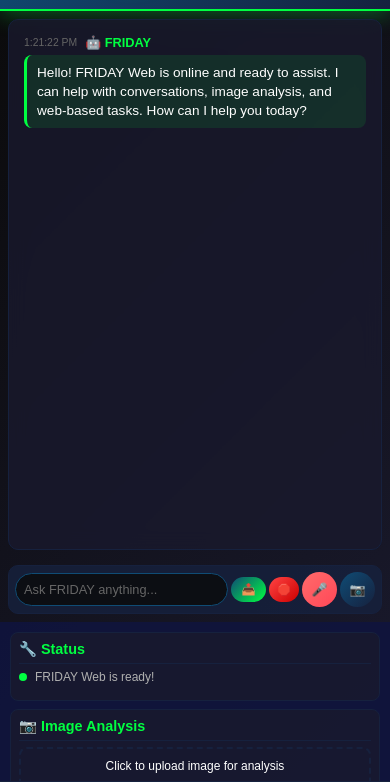
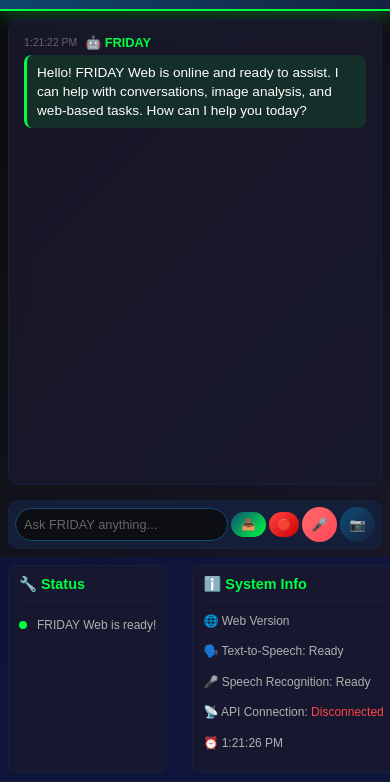
Before and after one commit to Saanctity/FRIDAY-AI-ASSISTANT, a plain HTML site: page frontend/web/index.html in a window 390 px wide. Shown: the part 62-844 px from the top of the page. Drawn offline with Linux system fonts and the light colour scheme; no server answers.

Commit message:
Add mobile responsive design for better mobile experience

```diff
--- a/frontend/web/index.html
+++ b/frontend/web/index.html
@@ -268,7 +268,8 @@
 
         /* Side Panel */
         .side-panel {
-            width: 280px;
+            width: 320px;
+            min-width: 320px;
             background: rgba(16, 21, 62, 0.9);
             border-left: 1px solid #16213e;
             display: flex;
@@ -283,24 +284,30 @@
             background: rgba(26, 26, 46, 0.8);
             border: 1px solid #16213e;
             border-radius: 8px;
-            padding: 12px;
+            padding: 15px;
             margin-bottom: 15px;
         }
 
         .panel-section h3 {
             color: #00ff41;
-            margin-bottom: 8px;
-            font-size: 1rem;
+            margin-bottom: 12px;
+            font-size: 1.1rem;
             border-bottom: 1px solid #16213e;
-            padding-bottom: 5px;
+            padding-bottom: 8px;
+        }
+
+        /* Hide Image Analysis Panel */
+        .panel-section:nth-child(2) {
+            display: none;
         }
 
         /* Status */
         .status-indicator {
             display: flex;
             align-items: center;
-            gap: 8px;
-            margin-bottom: 8px;
+            gap: 10px;
+            margin-bottom: 10px;
+            padding: 8px 0;
         }
 
         .status-dot {
@@ -318,8 +325,9 @@
         }
 
         .status-text {
-            font-size: 0.8rem;
+            font-size: 0.85rem;
             color: #b0b0b0;
+            flex: 1;
         }
 
         /* Image Upload */
@@ -347,6 +355,30 @@
             max-height: 150px;
             border-radius: 5px;
             margin-top: 8px;
+        }
+
+        /* System Info Improvements */
+        #systemInfo {
+            font-size: 0.85rem !important;
+            color: #b0b0b0;
+            line-height: 1.5 !important;
+        }
+
+        #systemInfo div {
+            margin-bottom: 8px;
+            padding: 4px 0;
+        }
+
+        /* Controls Improvements */
+        .panel-section:last-child .btn {
+            width: 100%;
+            margin-bottom: 12px;
+            padding: 12px 15px;
+            font-size: 0.9rem;
+        }
+
+        .panel-section:last-child .btn:last-child {
+            margin-bottom: 0;
         }
 
         /* Loading Animation */
@@ -385,12 +417,61 @@
 
             .side-panel {
                 width: 100%;
-                height: 200px;
-                padding: 10px;
+                height: auto;
+                padding: 12px;
                 border-left: none;
                 border-bottom: 1px solid #16213e;
                 flex-shrink: 0;
-                overflow-y: auto;
+                overflow-x: auto;
+                flex-direction: row;
+                gap: 15px;
+                min-width: unset;
+            }
+
+            .panel-section {
+                min-width: 200px;
+                margin-bottom: 0;
+                margin-right: 15px;
+                flex-shrink: 0;
+                padding: 12px;
+            }
+
+            .panel-section:last-child {
+                margin-right: 0;
+            }
+
+            .panel-section h3 {
+                font-size: 0.9rem;
+                margin-bottom: 8px;
+            }
+
+            /* Horizontal scroll for mobile side panel */
+            .side-panel::-webkit-scrollbar {
+                height: 4px;
+            }
+
+            .side-panel::-webkit-scrollbar-track {
+                background: #1a1a2e;
+            }
+
+            .side-panel::-webkit-scrollbar-thumb {
+                border-radius: 2px;
+                background: #00ff41;
+            }
+
+            /* Mobile controls layout */
+            .panel-section:last-child {
+                display: flex;
+                flex-direction: column;
+                min-width: 150px;
+            }
+
+            .panel-section:last-child .btn {
+                width: 100%;
+                margin-bottom: 8px;
+                padding: 8px 12px;
+                font-size: 0.8rem;
+                white-space: nowrap;
             }
 
             .chat-section {
@@ -399,16 +480,6 @@
                 display: flex;
                 flex-direction: column;
                 min-height: 0;
-            }
-
-            .panel-section {
-                padding: 8px;
-                margin-bottom: 8px;
-            }
-
-            .panel-section h3 {
-                font-size: 0.9rem;
-                margin-bottom: 6px;
             }
 
             .input-area {
@@ -488,7 +559,18 @@
             }
 
             .side-panel {
-                height: 160px;
+                padding: 8px;
+                gap: 10px;
+            }
+
+            .panel-section {
+                min-width: 140px;
+                padding: 10px;
+            }
+
+            .panel-section h3 {
+                font-size: 0.9rem;
+                margin-bottom: 8px;
             }
 
             .input-area {
@@ -517,6 +599,14 @@
                 font-size: 0.65rem;
                 padding: 6px;
                 min-width: 30px;
+            }
+
+            #systemInfo {
+                font-size: 0.75rem !important;
+            }
+
+            .status-text {
+                font-size: 0.75rem;
             }
         }
 
```
